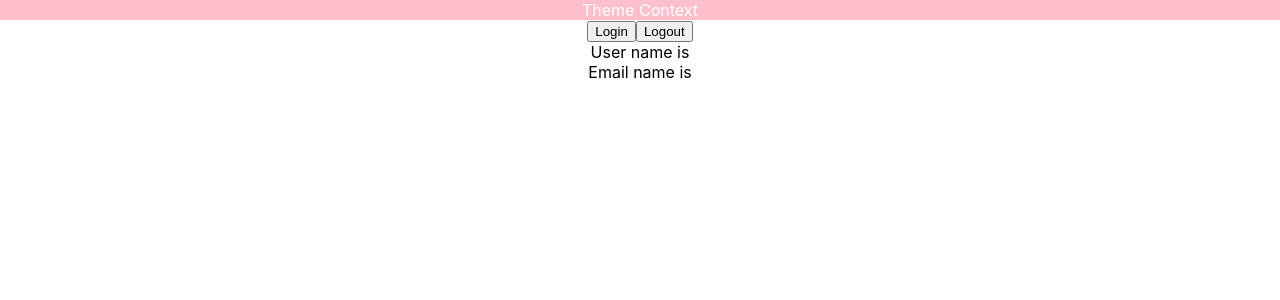
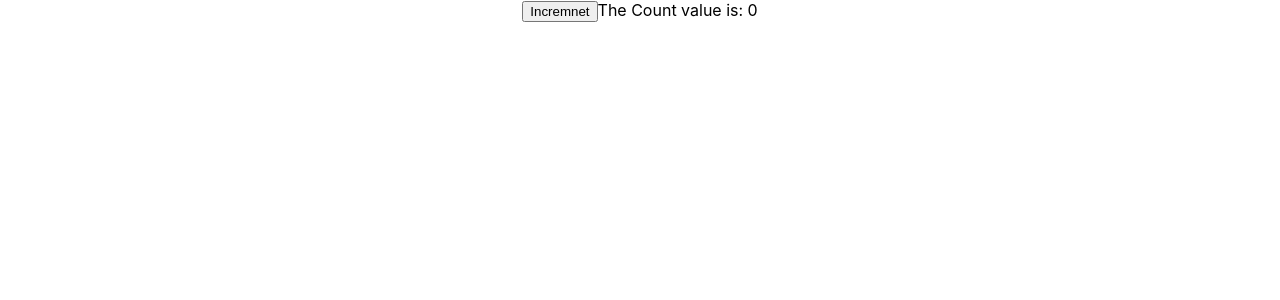
Before and after one commit to ayush-devshark/React-TypeScript, a React (Create React App) app: page / in a window 1280 px wide. Shown: the top 300 px of the page. Built offline with nearby package versions, Linux system fonts and the light colour scheme.

Commit message:
class component basics

```diff
--- a/src/App.tsx
+++ b/src/App.tsx
@@ -10,10 +10,11 @@ import Button from './components/Button';
 import Input from './components/Input';
 import Container from './components/Container';
 import LoggedIn from './components/state/LoggedIn';
-import { ThemeContextProvider } from './components/context/ThemeContext';
-import Box from './components/context/Box';
-import User from './components/context/User';
-import { UserContextProvider } from './components/context/UserContext';
+// import { ThemeContextProvider } from './components/context/ThemeContext';
+// import Box from './components/context/Box';
+// import User from './components/context/User';
+// import { UserContextProvider } from './components/context/UserContext';
+import Counter from './components/class/Counter';
 
 function App() {
     const personName = {
@@ -57,12 +58,13 @@ function App() {
             /> */}
             {/* <Container styles={{ border: '1px solid black' }} /> */}
             {/* <LoggedIn /> */}
-            <ThemeContextProvider>
+            {/* <ThemeContextProvider>
                 <Box />
             </ThemeContextProvider>
             <UserContextProvider>
                 <User />
-            </UserContextProvider>
+            </UserContextProvider> */}
+            <Counter message='The Count value is: ' />
         </div>
     );
 }
--- /dev/null
+++ b/src/components/class/Counter.tsx
@@ -0,0 +1,28 @@
+import { Component } from 'react';
+
+type CounterProps = {
+    message: string;
+};
+
+type CounterState = {
+    count: number;
+};
+
+export default class Counter extends Component<CounterProps, CounterState> {
+    state = {
+        count: 0,
+    };
+
+    handleClick = () => {
+        this.setState(prevState => ({ count: prevState.count + 1 }));
+    };
+
+    render() {
+        return (
+            <div>
+                <button onClick={this.handleClick}>Incremnet</button>
+                {this.props.message} {this.state.count}
+            </div>
+        );
+    }
+}
```
Also changed, not shown: 1 other file (tests, documents, lock files or other folders).
